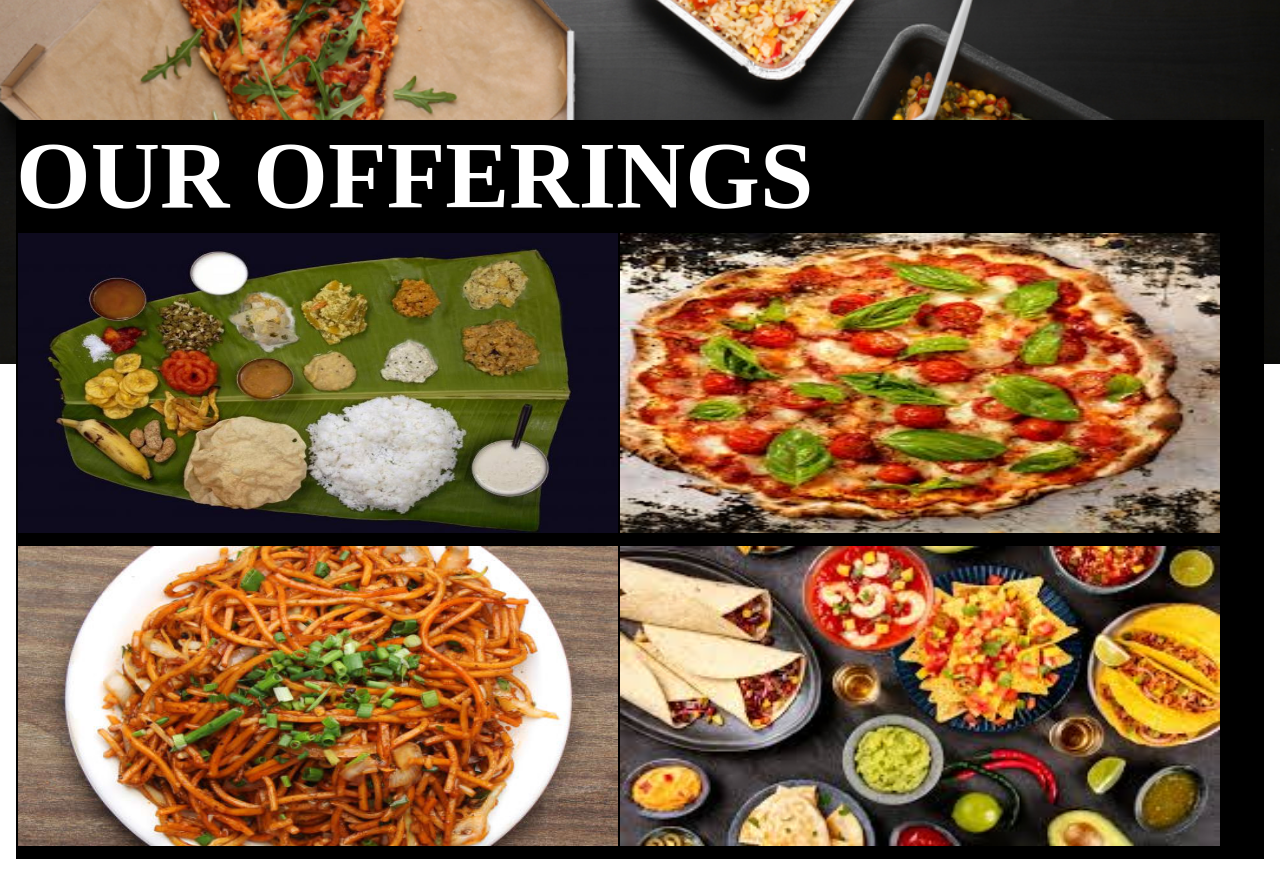
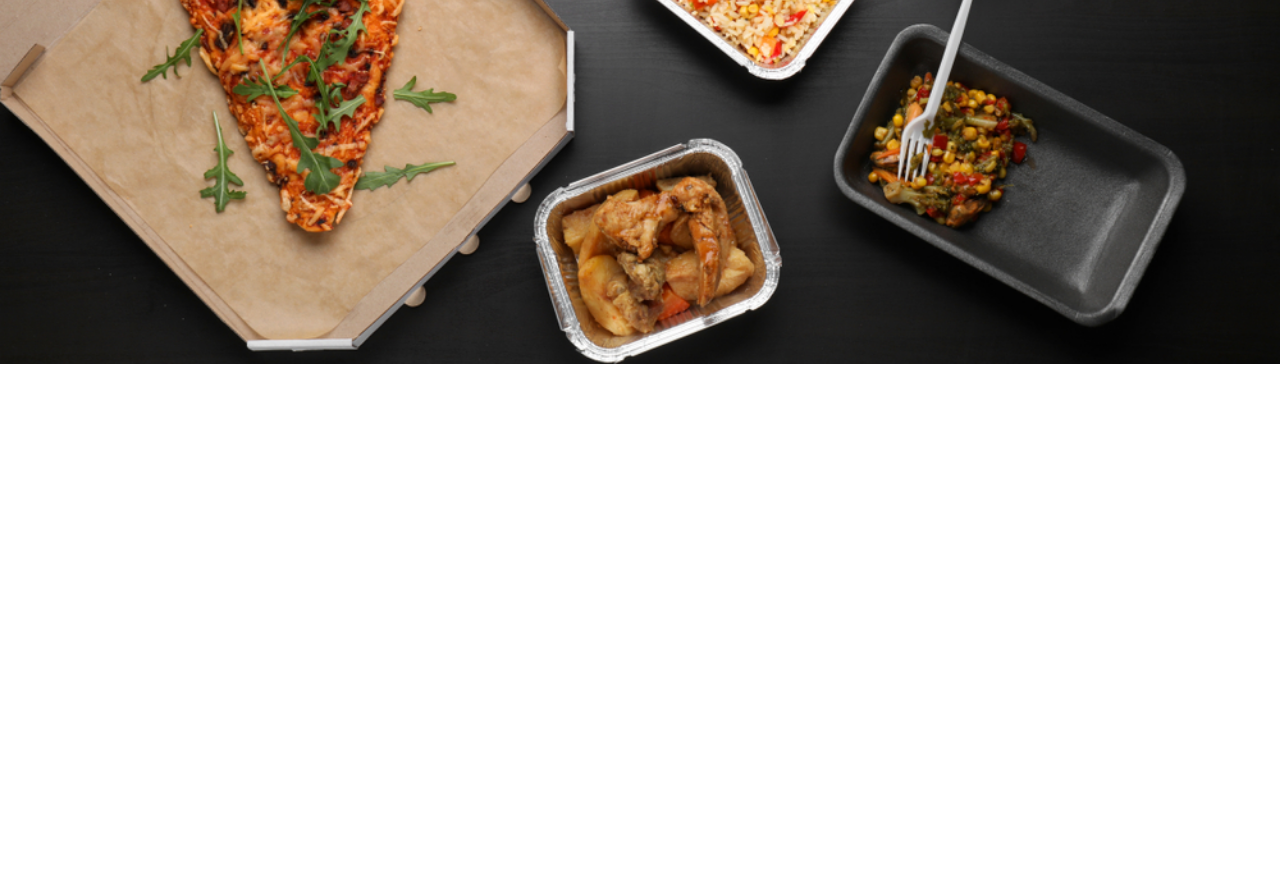
Before and after one commit to shrawani0602/foodstore.github.io, a plain HTML site: page index.html in a window 1280 px wide. Shown: the part 436-1311 px from the top of the page. After the commit the page ends 800 px from the top, so only its background shows below. Drawn offline with Linux system fonts and the light colour scheme.

Commit message:
Update index.html

```diff
--- a/index.html
+++ b/index.html
@@ -43,19 +43,7 @@
 </form>
 <br><br><br><br><br><br>
 
-<div class="offering" style="width:100% ">
-  <h1 >OUR OFFERINGS</h1>
-<table>
-  <tr>
-    <td> <img src="south.jpg" alt=""></td>
-    <td><img src="italian.jpg" alt=""></td>
-  </tr>
-  <tr>
-    <td><img src="chinese.jpg" alt=""></td>
-   <td> <img src="mexican.jpg" alt=""></tr>
-</td>
-</table>
-</div>
+
     </header>
   </body>
 
```
